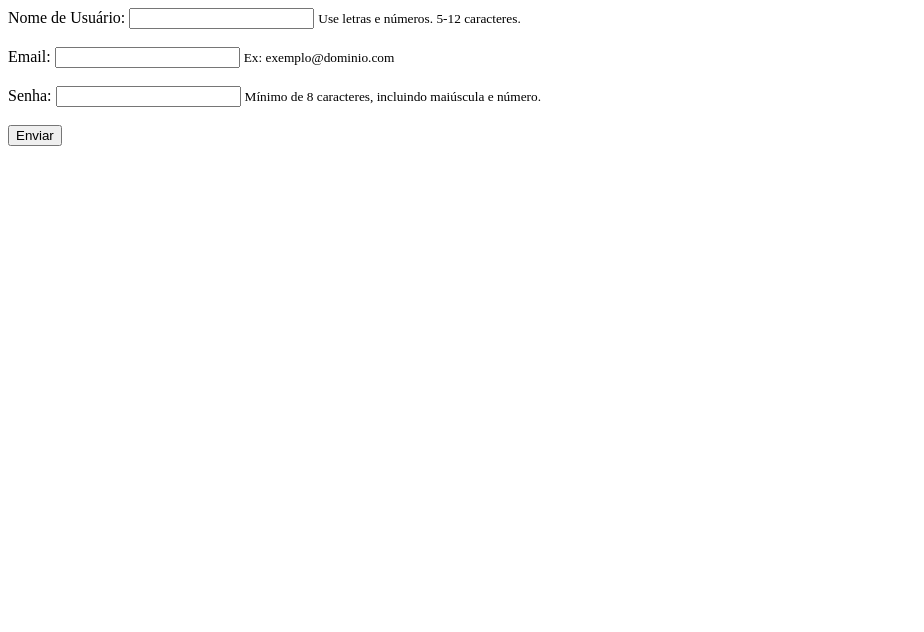
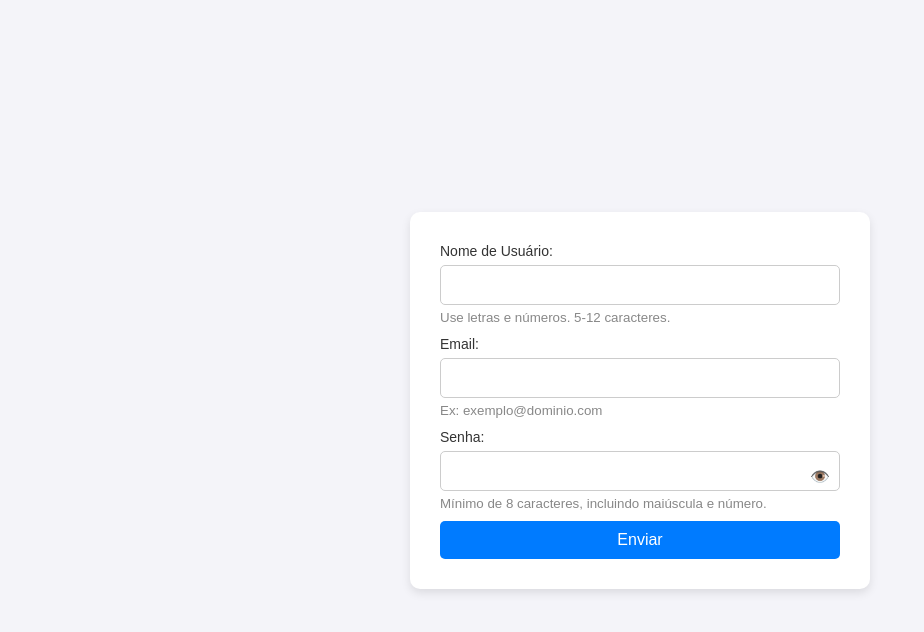
Before and after one commit to marlon-greg/s-git, a plain HTML site: page atributoPattern/index.html in a window 1280 px wide. Shown: the whole page, without its empty margins (0-924 px from the left). Drawn offline with Linux system fonts and the light colour scheme.

Commit message:
Update index.html

```diff
--- a/atributoPattern/index.html
+++ b/atributoPattern/index.html
@@ -4,6 +4,95 @@
     <meta charset="UTF-8">
     <meta name="viewport" content="width=device-width, initial-scale=1.0">
     <title>Formulário com Pattern</title>
+    <style>
+        body {
+            font-family: 'Arial', sans-serif;
+            background-color: #f4f4f9;
+            margin: 0;
+            padding: 0;
+            display: flex;
+            justify-content: center;
+            align-items: center;
+            height: 100vh;
+        }
+
+        form {
+            background-color: #fff;
+            padding: 30px;
+            border-radius: 10px;
+            box-shadow: 0 4px 10px rgba(0, 0, 0, 0.1);
+            max-width: 400px;
+            width: 100%;
+        }
+
+        form label {
+            font-size: 14px;
+            color: #333;
+        }
+
+        form input {
+            width: 100%;
+            padding: 10px;
+            margin-top: 5px;
+            margin-bottom: 15px;
+            border: 1px solid #ccc;
+            border-radius: 5px;
+            font-size: 16px;
+            box-sizing: border-box;
+        }
+
+        form input:focus {
+            border-color: #007BFF;
+            outline: none;
+            box-shadow: 0 0 5px rgba(0, 123, 255, 0.5);
+        }
+
+        form small {
+            display: block;
+            margin-top: -10px;
+            margin-bottom: 10px;
+            color: #888;
+        }
+
+        .password-container {
+            position: relative;
+        }
+
+        .password-container input {
+            padding-right: 40px; /* espaço para o ícone */
+        }
+
+        .password-container .toggle-password {
+            position: absolute;
+            top: 50%;
+            right: 10px;
+            transform: translateY(-50%);
+            cursor: pointer;
+        }
+
+        form button {
+            width: 100%;
+            padding: 10px;
+            background-color: #007BFF;
+            color: white;
+            font-size: 16px;
+            border: none;
+            border-radius: 5px;
+            cursor: pointer;
+        }
+
+        form button:hover {
+            background-color: #0056b3;
+        }
+
+        form button:active {
+            background-color: #004494;
+        }
+
+        form button:focus {
+            outline: none;
+        }
+    </style>
 </head>
 <body>
     <form>
@@ -13,7 +102,6 @@
                title="O nome de usuário deve ter entre 5 a 12 caracteres, apenas letras e números."
                required>
         <small>Use letras e números. 5-12 caracteres.</small>
-        <br><br>
 
         <label for="email">Email:</label>
         <input type="email" id="email" name="email"
@@ -21,17 +109,31 @@
                title="Por favor, insira um email válido."
                required>
         <small>Ex: exemplo@dominio.com</small>
-        <br><br>
 
         <label for="senha">Senha:</label>
-        <input type="password" id="senha" name="senha"
-               pattern="(?=.*[a-z])(?=.*[A-Z])(?=.*\d)[A-Za-z\d]{8,}"
-               title="A senha deve ter pelo menos 8 caracteres, incluindo uma letra maiúscula, uma letra minúscula e um número."
-               required>
+        <div class="password-container">
+            <input type="password" id="senha" name="senha"
+                   pattern="(?=.*[a-z])(?=.*[A-Z])(?=.*\d)[A-Za-z\d]{8,}"
+                   title="A senha deve ter pelo menos 8 caracteres, incluindo uma letra maiúscula, uma letra minúscula e um número."
+                   required>
+            <span class="toggle-password" onclick="togglePasswordVisibility()">👁️</span>
+        </div>
         <small>Mínimo de 8 caracteres, incluindo maiúscula e número.</small>
-        <br><br>
 
         <button type="submit">Enviar</button>
     </form>
+
+    <script>
+        function togglePasswordVisibility() {
+            const senhaInput = document.getElementById('senha');
+            const senhaType = senhaInput.getAttribute('type');
+
+            if (senhaType === 'password') {
+                senhaInput.setAttribute('type', 'text');
+            } else {
+                senhaInput.setAttribute('type', 'password');
+            }
+        }
+    </script>
 </body>
 </html>
```
